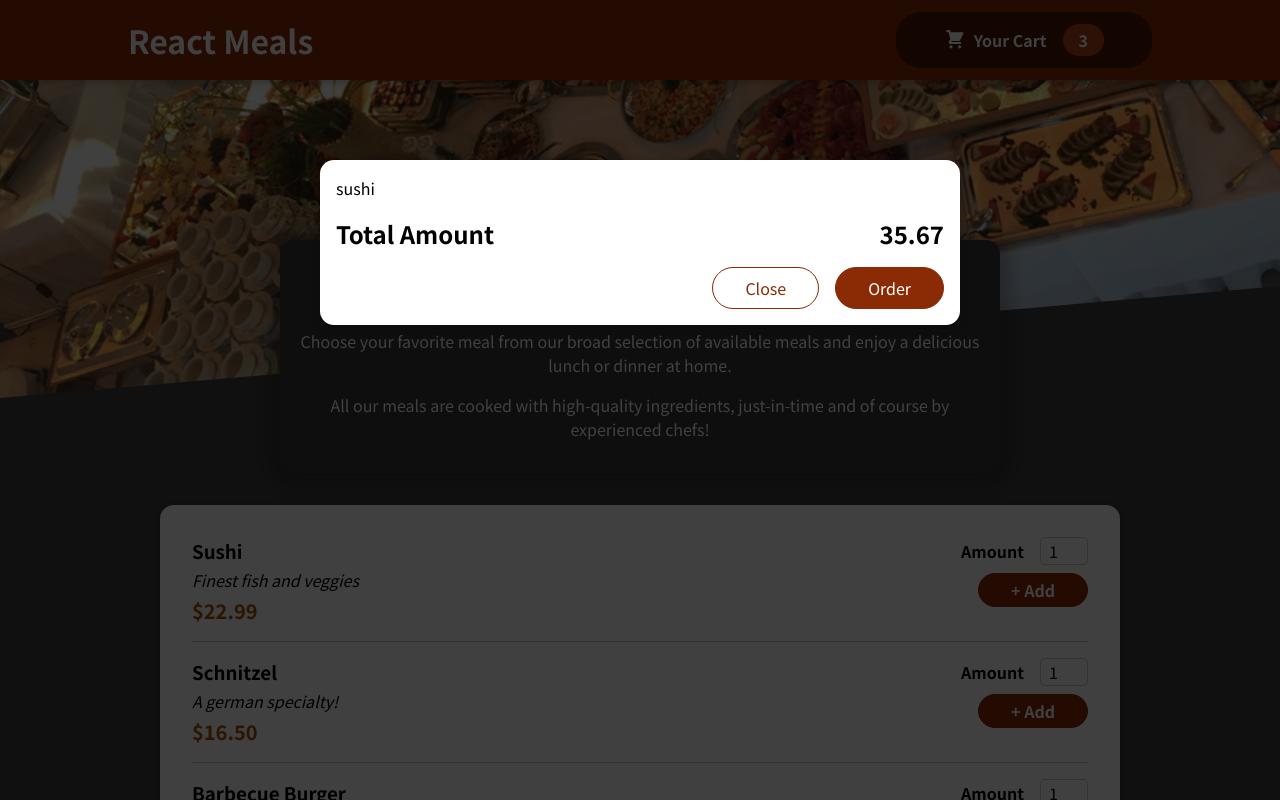
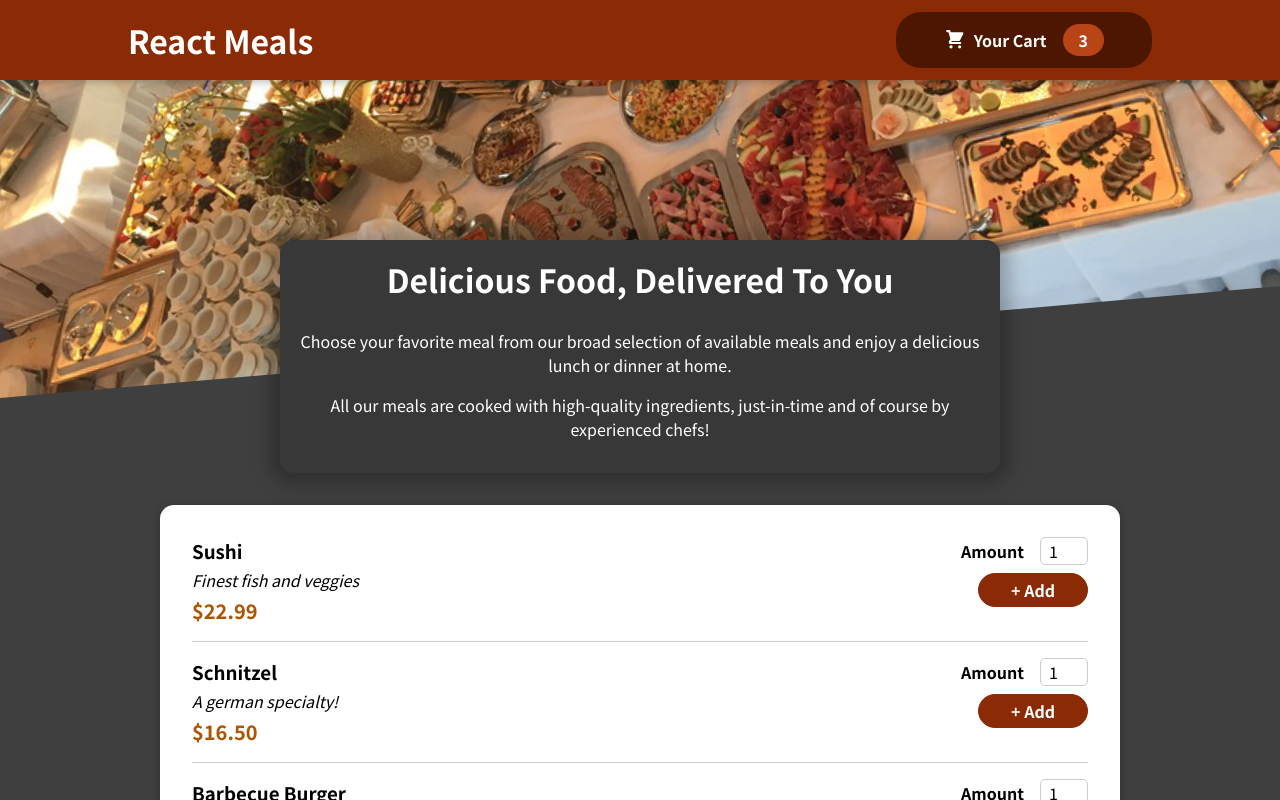
Before and after one commit to varshagm119/RestaurantAppUdemy, a React (Create React App) app: page / in a window 1280 px wide. Shown: the top 800 px of the page. Built offline with nearby package versions, Linux system fonts and the light colour scheme.

Commit message:
cart open and close

```diff
--- a/src/App.js
+++ b/src/App.js
@@ -1,13 +1,22 @@
-import React, {Fragment} from "react";
+import React, {Fragment, useState} from "react";
 import Header from './components/Layout/Header'
 import Meals from "./components/Meals/Meals";
 import Cart
  from "./components/Cart/Cart";
 function App() {
+  const [cartIsShown, setCartIsShown] = useState(false);
+
+  const showCartHandler = () => {
+    setCartIsShown(true);
+  };
+
+  const hideCartHandler = () => {
+    setCartIsShown(false);
+  };
   return (
     <Fragment>
-      <Cart />
-      <Header />
+      {cartIsShown && <Cart onClose = {hideCartHandler}/>}
+      <Header onShowCart = {showCartHandler} />
       <Meals />
     </Fragment>
   );
--- a/src/components/Cart/Cart.js
+++ b/src/components/Cart/Cart.js
@@ -7,14 +7,14 @@
         }</ul>;
 
     return (
-        <Modal>
+        <Modal onClose={props.onClose}>
             {cartItems}
             <div className={classes.total}>
                 <span>Total Amount</span>
                 <span>35.67</span>
             </div>
             <div className={classes.actions}>
-                <button className={classes['button--alt']}>Close</button>
+                <button className={classes['button--alt']} onClick={props.onClose}>Close</button>
                 <button className={classes.button}>Order</button>
             </div>
         </Modal>
--- a/src/components/Layout/Header.js
+++ b/src/components/Layout/Header.js
@@ -8,7 +8,7 @@
         <Fragment>
             <header className={classes.header}>
                 <h1> React Meals</h1>
-                <HeaderCartButton />
+                <HeaderCartButton onClick = {props.onShowCart}/>
             </header>
             <div className={classes['main-image']} >
                 <img src={mealImage} alt="A table full of delicious food" />
--- a/src/components/Layout/HeaderCartButton.js
+++ b/src/components/Layout/HeaderCartButton.js
@@ -2,7 +2,7 @@
 import classes from './HeaderCartButton.module.css';
 const HeaderCartButton = props => {
     return (
-        <button className={classes.button}>
+        <button className={classes.button} onClick={props.onClick}>
             <span className={classes.icon}>
                 <CartIcon />
             </span>
--- a/src/components/UI/Modal.js
+++ b/src/components/UI/Modal.js
@@ -3,7 +3,7 @@
 import ReactDOM from "react-dom";
 
 const Backdrop = (props) => {
-  return <div className={classes.backdrop} />;
+  return <div className={classes.backdrop} onClick={props.onClose}/>;
 };
 
 const ModalOverlay = (props) => {
@@ -19,7 +19,7 @@
 const Modal = (props) => {
   return(
   <Fragment>
-    {ReactDOM.createPortal(<Backdrop />, portalElement)}
+    {ReactDOM.createPortal(<Backdrop onClose={props.onClose}/>, portalElement)}
     {ReactDOM.createPortal(
       <ModalOverlay>{props.children}</ModalOverlay>,
       portalElement
```
